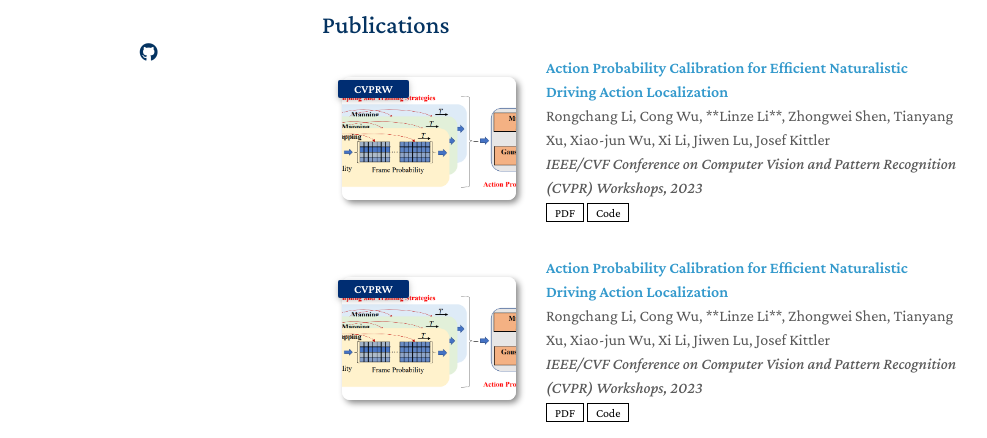
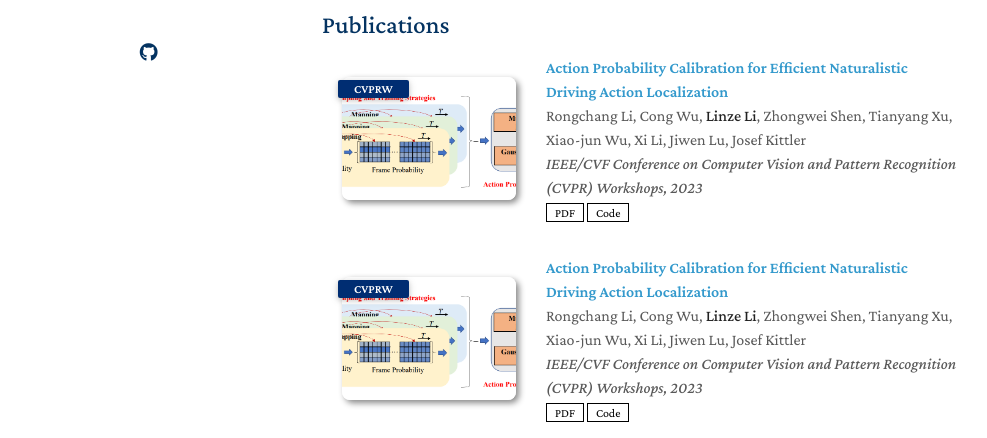
Before and after one commit to happylinze/happylinze.github.io, a Jekyll site: the page built from index.md, in a window 1280 px wide and 1091 px high. Shown: the part 315-753 px from the top of the window, without its empty margins (148-1135 px from the left). Built offline with Jekyll 4.4.1, drawn with Linux system fonts in a browser that asks for light colours; nearby versions of some CDN libraries; a style sheet for code colours, icons or effects is not loaded; our own code applies the rules of GitHub Pages for plain Markdown files.

Commit message:
Update publications.md

```diff
--- a/_includes/publications.md
+++ b/_includes/publications.md
@@ -54,7 +54,7 @@
 
   <div class="col-sm-9" style="position: relative;padding-right: 15px;padding-left: 20px;">
       <div class="title"><a href="https://openaccess.thecvf.com/content/CVPR2023W/AICity/html/Li_Action_Probability_Calibration_for_Efficient_Naturalistic_Driving_Action_Localization_CVPRW_2023_paper.html">Action Probability Calibration for Efficient Naturalistic Driving Action Localization</a></div>
-      <div class="author">Rongchang Li, Cong Wu, **Linze Li**, Zhongwei Shen, Tianyang Xu, Xiao-jun Wu, Xi Li, Jiwen Lu, Josef Kittler</div>
+      <div class="author">Rongchang Li, Cong Wu, <strong>Linze Li</strong>, Zhongwei Shen, Tianyang Xu, Xiao-jun Wu, Xi Li, Jiwen Lu, Josef Kittler</div>
       <div class="periodical"><em>IEEE/CVF Conference on Computer Vision and Pattern Recognition (CVPR) Workshops, 2023</em>
       </div>
     <div class="links">
```
